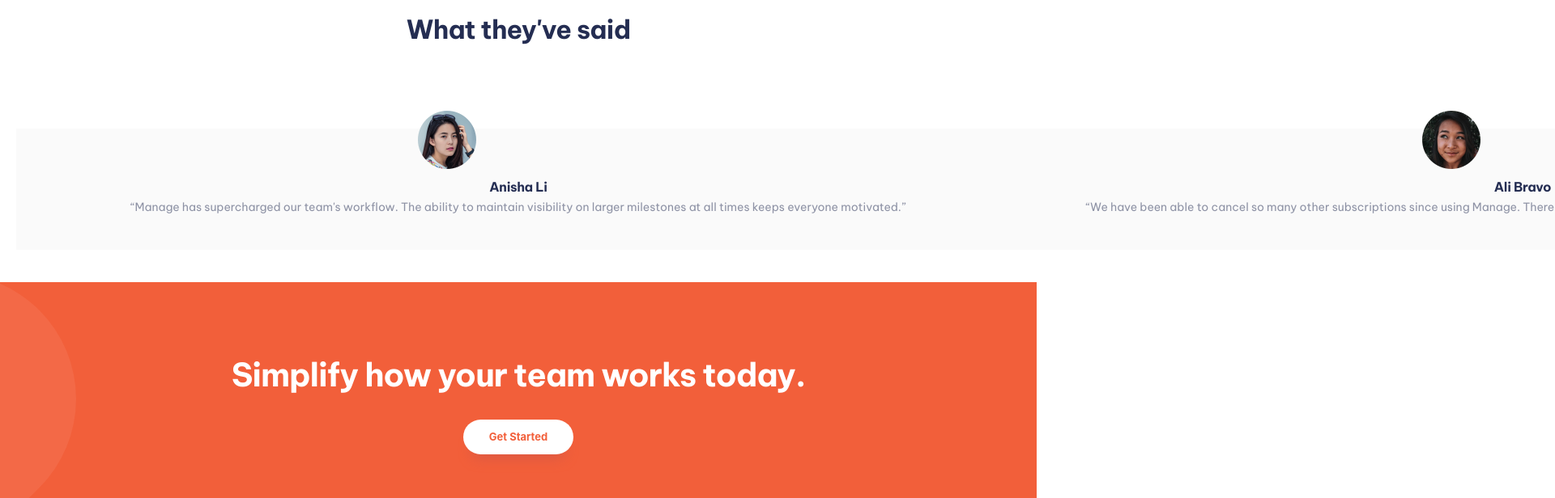
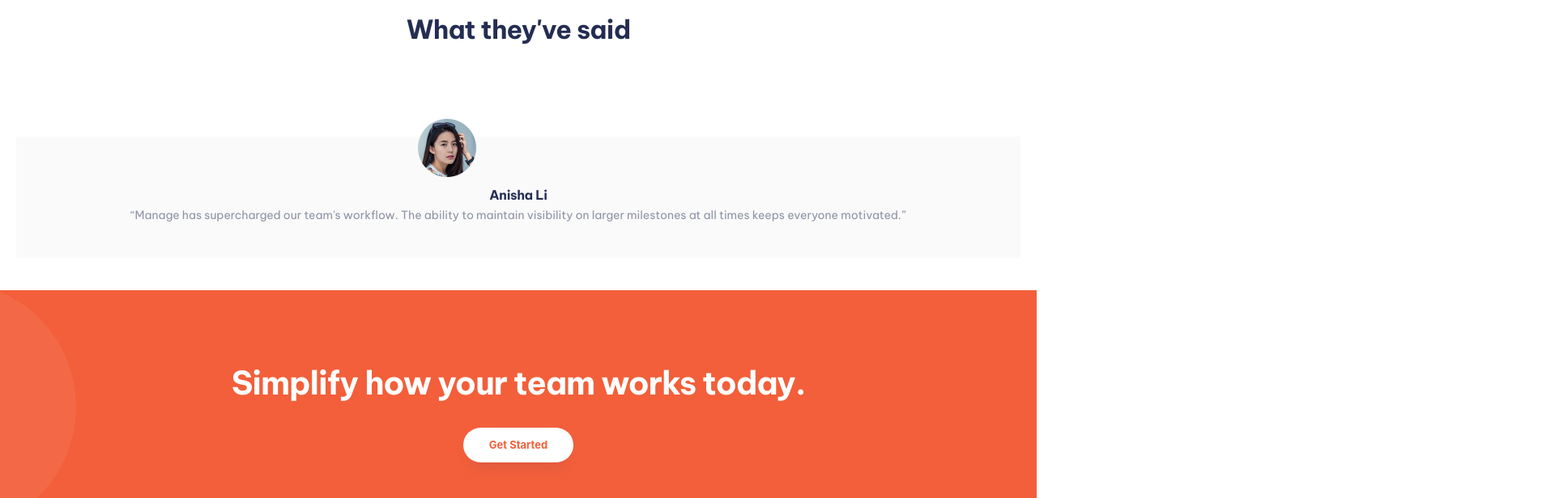
Before and after one commit to kpav33/manage-landing-page, a Next.js app: page / in a window 1280 px wide. Shown: the part 1400-2016 px from the top of the page at 81% size, 1920 px wide, since content can reach past the window. Built offline with nearby package versions, Linux system fonts and the light colour scheme.

Commit message:
Fix testimonials overflow issue

```diff
--- a/components/Testimonials/Testimonials.module.css
+++ b/components/Testimonials/Testimonials.module.css
@@ -9,7 +9,7 @@
     letter-spacing: -0.66px;
     text-align: center;
     color: var(--primaryBlue);
-    margin-bottom: 100px;
+    margin-bottom: 70px;
 }
 
 .testimonial {
@@ -41,12 +41,12 @@
     color: var(--primaryBlue);
     opacity: 0.5;
 }
-/*
+
 .embla {
-    overflow-x: hidden;
-    overflow-y: visible !important;
-    overflow: visible;
-} */
+    overflow: hidden;
+    cursor: pointer;
+    padding-top: 40px;
+}
 
 .embla__container {
     display: flex;
```
